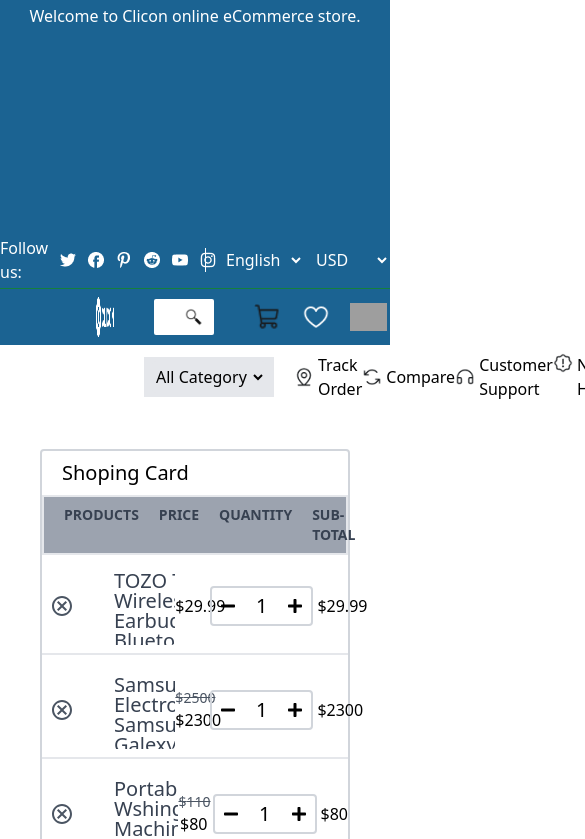
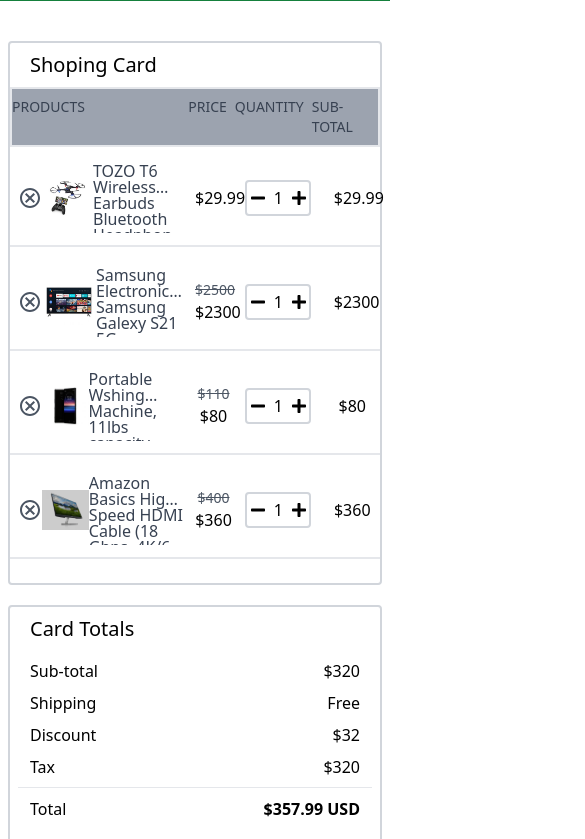
Before and after one commit to jim2107054/CLICON, a React (Vite) app in the folder frontend/: page /shoping-card in a window 390 px wide. Shown: the top 839 px of the page, 585 px wide, since content can reach past the window. Built offline with nearby package versions, Linux system fonts and the light colour scheme; grey boxes are pictures that could not be loaded.

Commit message:
responsive shoping card

```diff
--- a/frontend/src/components/AddToCard.jsx
+++ b/frontend/src/components/AddToCard.jsx
@@ -14,7 +14,7 @@ const AddToCard = (props) => {
       {cancled && (
         <>
           <div className="flex border-b-2 my-1 h-24 md:gap-2 xl:gap-2 2xl:gap-4 w-full py-2">
-            <div className="flex flex-row gap-5 w-[55%] px-2 rounded line-clamp-2">
+            <div className="flex flex-row md:gap-5 w-1/2 md:w-[55%] px-2 rounded line-clamp-2">
               <div className="flex items-center">
                 <MdOutlineCancel
                   onClick={() => setCancled(false)}
@@ -25,7 +25,7 @@ const AddToCard = (props) => {
                 <img className="object-cover" src={image} alt="logo" />
               </div>
               <div className="flex justify-start">
-                <p className="leading-none my-1 text-xl text-gray-700">
+                <p className="leading-none my-1 line-clamp-2 md:text-xl text-gray-700">
                   {title}
                 </p>
               </div>
@@ -40,19 +40,19 @@ const AddToCard = (props) => {
                 ${DiscountPrice}
               </p>
             </div>
-            <div className="items-center my-auto px-1 py-1 md:w-[15%] lg:w-[15%]">
-              <div className="flex gap-5 justify-center items-center border-2 border-gray-300 rounded px-2 py-1 w-full">
+            <div className="items-center m-auto px-1 py-1 w-1/5 md:w-[15%] lg:w-[15%]">
+              <div className="flex gap-2 md:gap-5 justify-center items-center border-2 border-gray-300 rounded px-2 py-1 w-full">
                 <button
                   onClick={() =>
                     productQuantity > 1
                       ? setproductQuantity(productQuantity - 1)
                       : setproductQuantity(1)
                   }
-                  className="font-medium"
+                  className="md:font-medium"
                 >
                   <FaMinus />
                 </button>
-                <p className="text-xl">{productQuantity}</p>
+                <p className="md:text-xl">{productQuantity}</p>
                 <button onClick={() => setproductQuantity(productQuantity + 1)}>
                   <FaPlus />
                 </button>
--- a/frontend/src/components/navbars/FirstNavbar.jsx
+++ b/frontend/src/components/navbars/FirstNavbar.jsx
@@ -2,7 +2,7 @@ import { assets } from "../../assets/assets"
 const FirstNavbar = () => {
   return (
     <div>
-        <div className="bg-secondary flex flex-col gap-52 md:flex-row py-1 justify-around items-center">
+        <div className="bg-secondary hidden lg:flex flex-col gap-52 md:flex-row py-1 justify-around items-center">
         {/*------Left Part-------*/}
         <div>
             <p className="text-white font-base">Welcome to Clicon online eCommerce store. </p>
--- a/frontend/src/components/navbars/SecondNavbar.jsx
+++ b/frontend/src/components/navbars/SecondNavbar.jsx
@@ -4,7 +4,7 @@ const SecondNavbar = () => {
   const navigate = useNavigate();
   return (
     <div>
-      <div className="bg-secondary grid grid-cols-[1fr_3fr_1fr] gap-10 px-24 py-2 items-center">
+      <div className="bg-secondary hidden lg:grid grid-cols-[1fr_3fr_1fr] gap-10 px-24 py-2 items-center">
         {/*----------logo-----------*/}
         <div
           onClick={() => navigate("/")}
--- a/frontend/src/components/navbars/ThirdNavbar.jsx
+++ b/frontend/src/components/navbars/ThirdNavbar.jsx
@@ -5,7 +5,7 @@ import { NavLink } from "react-router-dom";
 const ThirdNavbar = () => {
   return (
     <div>
-      <div className="flex items-center gap-5 py-2 px-36">
+      <div className="hidden lg:flex items-center gap-5 py-2 px-36">
         <div className="bg-gray-200 border-1 px-2 py-1">
           <select
             className="bg-gray-200 py-1 rounded"
--- a/frontend/src/index.css
+++ b/frontend/src/index.css
@@ -2,6 +2,9 @@
 @tailwind components;
 @tailwind utilities;
 
+body{
+    @apply p-0 m-0
+}
 
 .popular-tag-footer{
     @apply bg-inherit px-2 py-0.5 rounded border border-gray-500
--- a/frontend/src/pages/ShopingCard.jsx
+++ b/frontend/src/pages/ShopingCard.jsx
@@ -6,15 +6,15 @@ import AddToCard from "../components/AddToCard";
 const ShopingCard = () => {
   return (
     <div>
-      <div className="flex flex-col lg:flex-row gap-5 px-10 lg:px-36 py-10">
+      <div className="flex flex-col lg:flex-row gap-5 px-2 md:px-10 lg:px-36 py-10">
         {/*----------Shoping Card----------*/}
         <div className="flex flex-col h-fit pb-5 rounded border-2 border-gray-300 w-full  lg:w-3/5">
           <p className="text-xl px-5 font-medium my-2">Shoping Card</p>
-          <div className="flex border-2 px-5 py-2 bg-gray-400 justify-between gap-5">
-            <p className="w-2/4 text-sm font-bold text-gray-700">PRODUCTS</p>
-            <p className="text-sm font-bold text-gray-700">PRICE</p>
-            <p className="text-sm font-bold text-gray-700">QUANTITY</p>
-            <p className="text-sm font-bold text-gray-700">SUB-TOTAL</p>
+          <div className="flex gap-2 border-2 md:px-5 py-2 bg-gray-400 md:justify-between md:gap-5">
+            <p className="w-2/4 text-sm md:font-bold text-gray-700">PRODUCTS</p>
+            <p className="text-sm md:font-bold text-gray-700">PRICE</p>
+            <p className="text-sm md:font-bold text-gray-700">QUANTITY</p>
+            <p className="text-sm md:font-bold text-gray-700">SUB-TOTAL</p>
           </div>
           <AddToCard
             image={shopItems[0].image}
```
